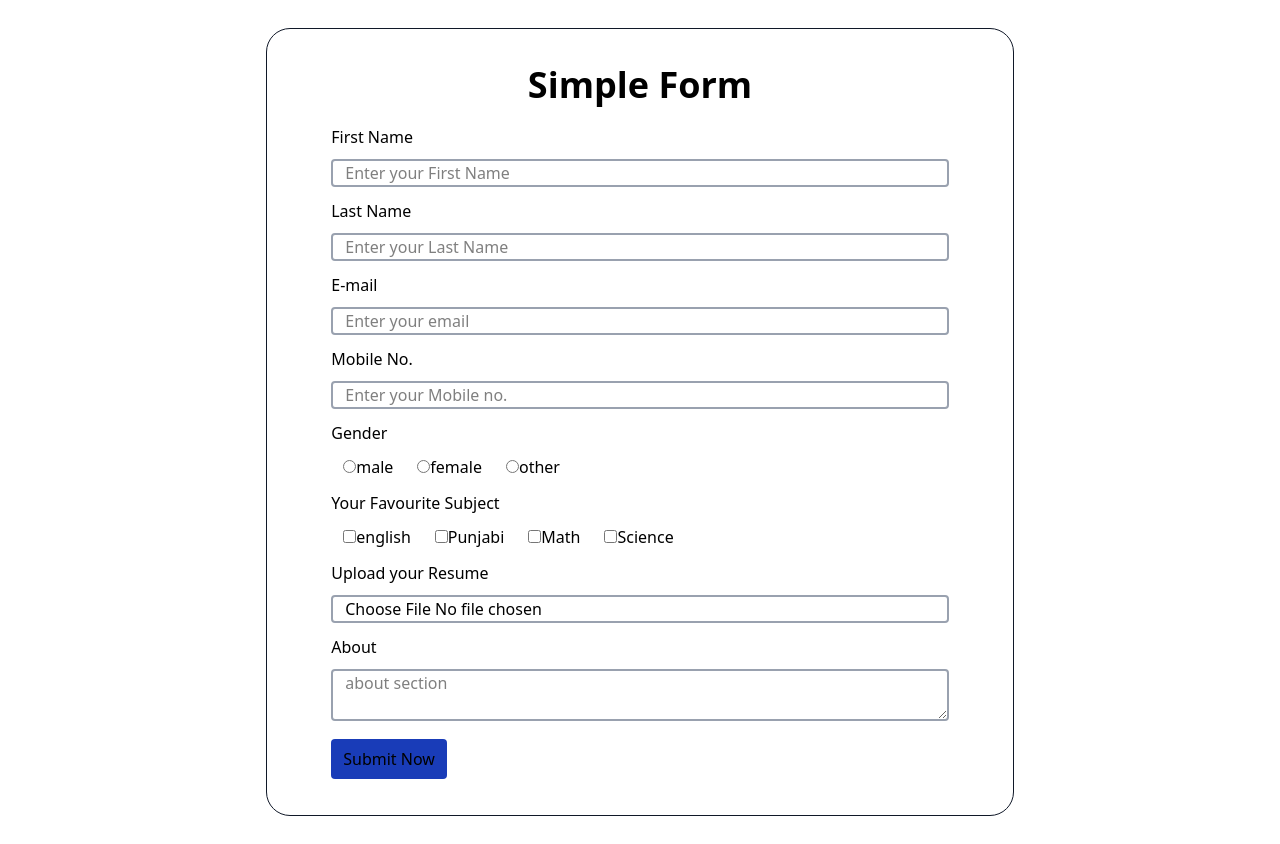
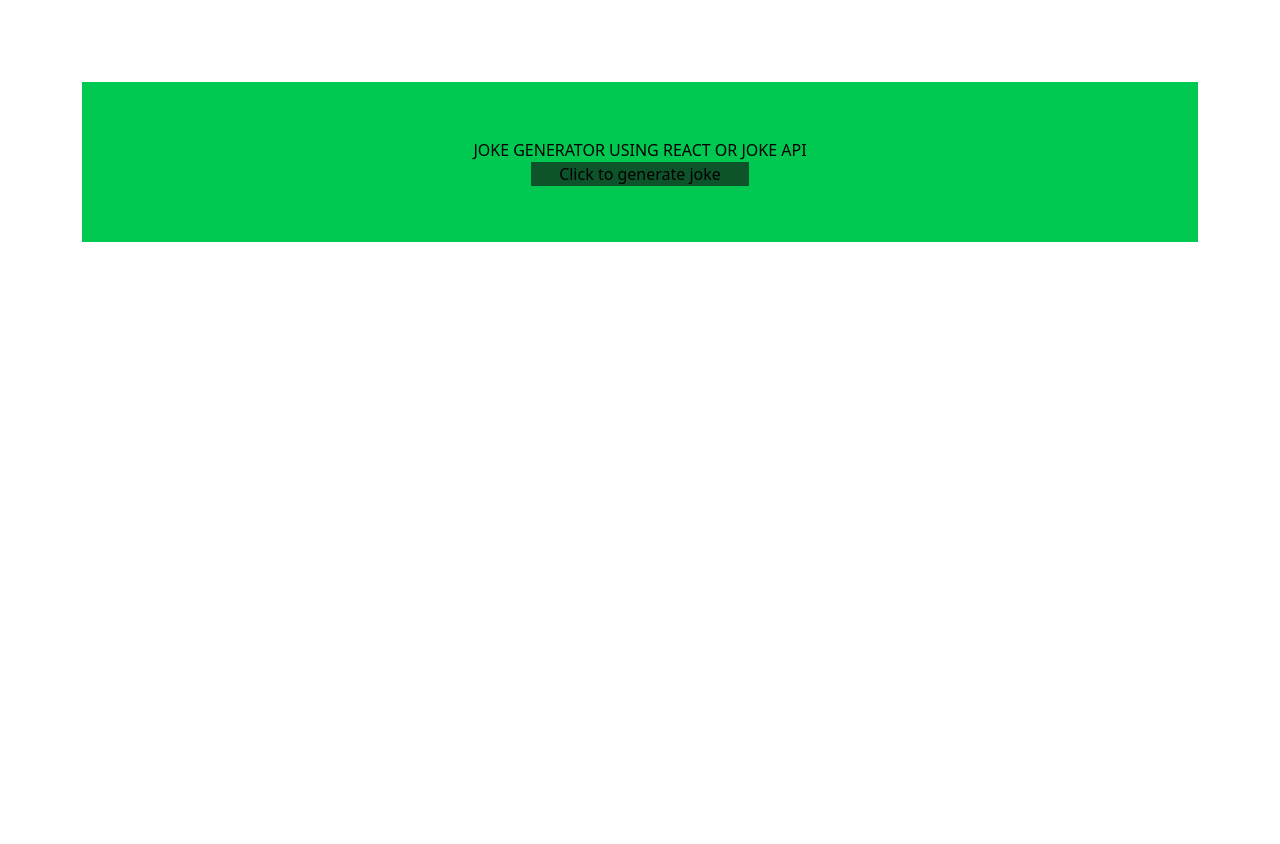
Before and after one commit to ABHI786-tech/React-mini-project, a React (Vite) app: page / in a window 1280 px wide. After the commit the page ends 800 px from the top, so only its background shows below. Built offline with nearby package versions, Linux system fonts and the light colour scheme.

Commit message:
feat:Generate jokes

```diff
--- /dev/null
+++ b/src/components/JokeGenerator.jsx
@@ -0,0 +1,38 @@
+import React, { useState } from 'react'
+import axios from 'axios'
+
+const JokeGenerator = () => {
+    const [joke, setJoke] = useState("")
+
+
+    const generateJoke = async () => {
+
+        const response = axios.get("https://sv443.net/jokeapi/v2/joke/Programming?type=single")
+            .then((res) => {
+                console.log(res.data.joke)
+                setJoke(
+                res.data.joke
+                )
+            })
+            .catch((err) => { console.log(err) })
+
+
+    }
+
+    return (
+        <div className='w-full p-5'>
+            <div className='flex flex-col justify-center text-center bg-green-500 m-[5%] p-14'>
+                <div><h1>JOKE GENERATOR USING REACT OR JOKE API</h1></div>
+                <div>
+                    <button className='bg-green-900 px-7' onClick={generateJoke}>Click to generate joke</button>
+                </div>
+                <div>
+                    <p>{joke}</p>
+                </div>
+
+            </div>
+        </div>
+    )
+}
+
+export default JokeGenerator
--- a/src/components/formSubmission.jsx
+++ b/src/components/formSubmission.jsx
@@ -1,5 +1,4 @@
 import React, { useEffect, useState } from 'react'
-import axios from 'axios'
 const FormSubmission = () => {
     const [data, setData] = useState({
         firstname: "",
--- a/src/main.jsx
+++ b/src/main.jsx
@@ -3,7 +3,8 @@ import { createRoot } from 'react-dom/client'
 import './index.css'
 import App from './App.jsx'
 import { BrowserRouter } from 'react-router-dom'
-import FormSubmission from './components/formSubmission'
+// import FormSubmission from './components/formSubmission.jsx'
+import JokeGenerator from './components/JokeGenerator.jsx'
 // import FormSubmission from './App'
 
 
@@ -11,7 +12,9 @@ createRoot(document.getElementById('root')).render(
   <StrictMode>
     <BrowserRouter>
       {/* <App /> */}
-      <FormSubmission />
+      <JokeGenerator />
+      {/* <FormSubmission /> */}
+
     </BrowserRouter>
    </StrictMode>,
 )
```
